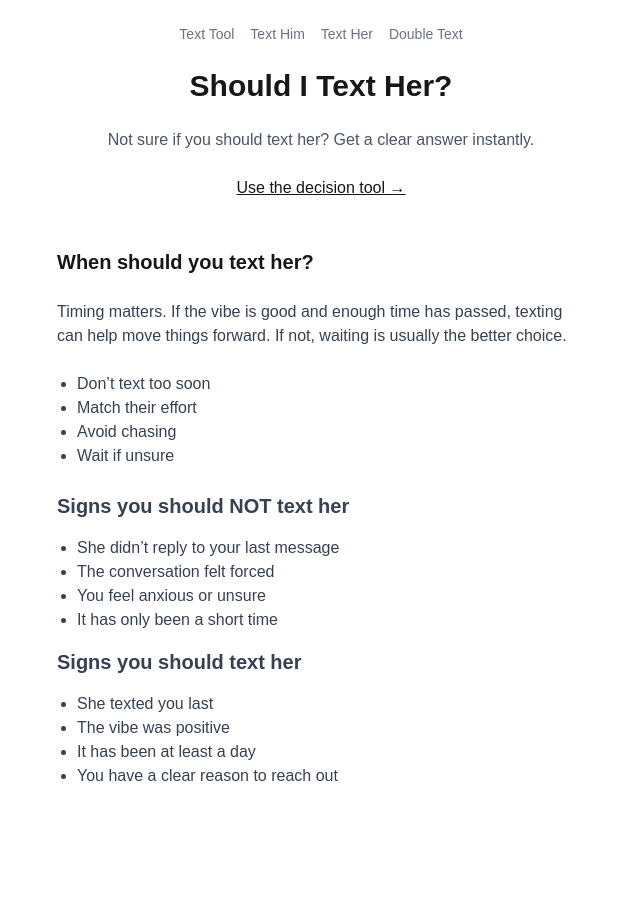
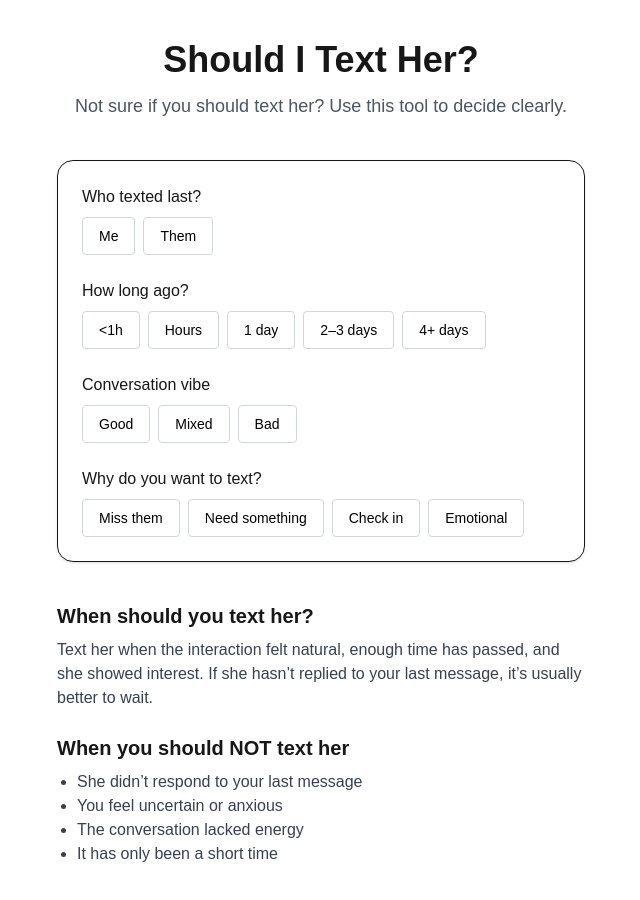
Before and after one commit to bosmeel/shouldido, a Next.js app: page /text-her in a window 1280 px wide. Shown: the top 900 px of the page, without its empty margins (319-959 px from the left). Before the commit the page ends 812 px from the top, so only its background shows below. Built offline with nearby package versions, Linux system fonts and the light colour scheme.

Commit message:
make text her page standalone tool

```diff
--- a/app/text-her/page.tsx
+++ b/app/text-her/page.tsx
@@ -1,45 +1,48 @@
-import SeoBlock from "../components/SeoBlock";
-import Nav from "../components/Nav";
-import Link from "next/link";
+import DecisionTool from "../components/DecisionTool";
 
 export default function Page() {
   return (
-    <main className="max-w-xl mx-auto p-6 space-y-6">
+    <main className="max-w-xl mx-auto px-6 py-10 space-y-10">
 
-      <Nav />
+      <header className="text-center space-y-3">
+        <h1 className="text-4xl font-semibold">
+          Should I Text Her?
+        </h1>
 
-      <h1 className="text-3xl font-semibold text-center">
-        Should I Text Her?
-      </h1>
+        <p className="text-gray-600 text-lg">
+          Not sure if you should text her? Use this tool to decide clearly.
+        </p>
+      </header>
 
-      <p className="text-center text-gray-600">
-        Not sure if you should text her? Get a clear answer instantly.
-      </p>
+      <section className="border rounded-2xl p-6 shadow-sm">
+        <DecisionTool />
+      </section>
 
-      <div className="text-center">
-        <Link href="/" className="underline">
-          Use the decision tool →
-        </Link>
-      </div>
+      <section className="space-y-6">
 
-      <SeoBlock title="When should you text her?" />
+        <div>
+          <h2 className="text-xl font-semibold mb-2">
+            When should you text her?
+          </h2>
 
-      <section className="space-y-4 text-gray-700">
-        <h2 className="text-xl font-semibold">Signs you should NOT text her</h2>
-        <ul className="list-disc ml-5">
-          <li>She didn’t reply to your last message</li>
-          <li>The conversation felt forced</li>
-          <li>You feel anxious or unsure</li>
-          <li>It has only been a short time</li>
-        </ul>
+          <p className="text-gray-700">
+            Text her when the interaction felt natural, enough time has passed, and she showed interest. If she hasn’t replied to your last message, it’s usually better to wait.
+          </p>
+        </div>
 
-        <h2 className="text-xl font-semibold">Signs you should text her</h2>
-        <ul className="list-disc ml-5">
-          <li>She texted you last</li>
-          <li>The vibe was positive</li>
-          <li>It has been at least a day</li>
-          <li>You have a clear reason to reach out</li>
-        </ul>
+        <div>
+          <h2 className="text-xl font-semibold mb-2">
+            When you should NOT text her
+          </h2>
+
+          <ul className="list-disc ml-5 text-gray-700">
+            <li>She didn’t respond to your last message</li>
+            <li>You feel uncertain or anxious</li>
+            <li>The conversation lacked energy</li>
+            <li>It has only been a short time</li>
+          </ul>
+        </div>
+
       </section>
 
     </main>
```
